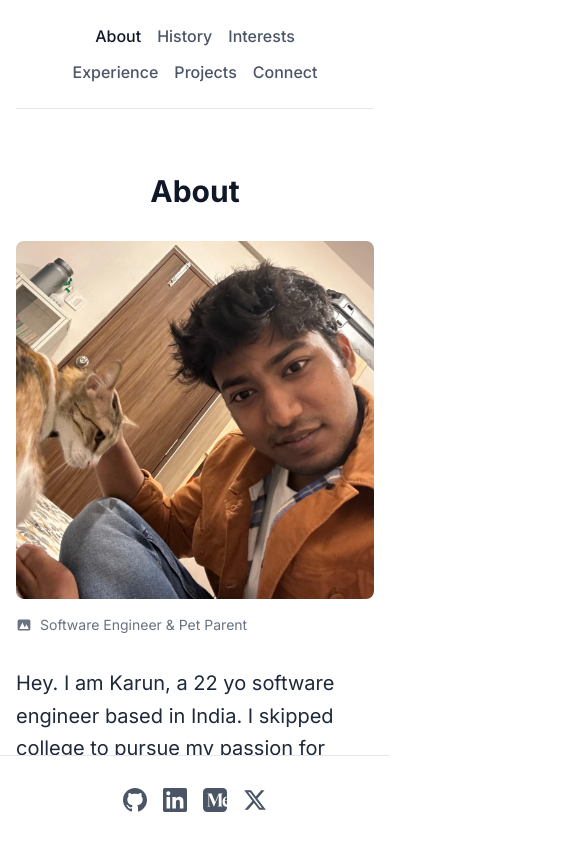
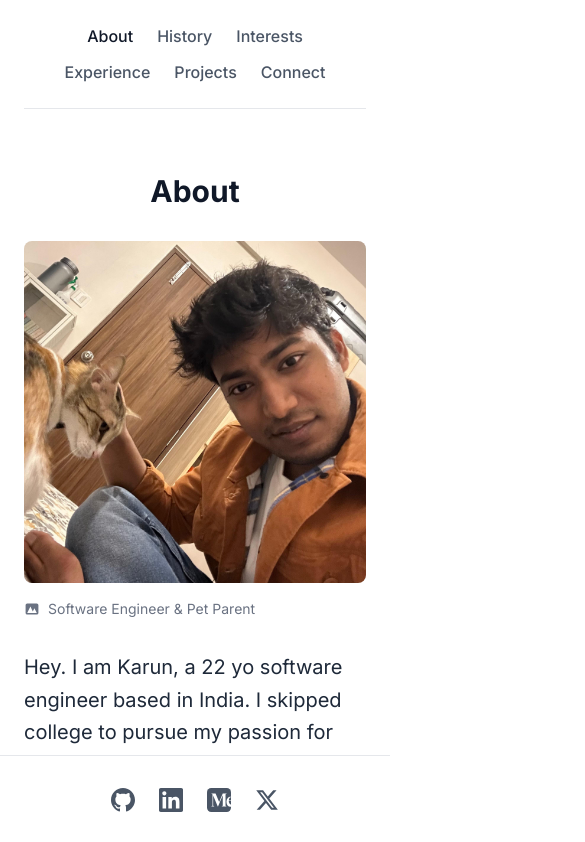
Before and after one commit to singhalkarun/singhalkarun.com, a Next.js app: page / in a window 390 px wide. Shown: the top 842 px of the page, 585 px wide, since content can reach past the window. Built offline with nearby package versions, Linux system fonts and the light colour scheme.

Commit message:
Revert "fix horizontal overflow issue in mobile"
This reverts commit 5bf3c5ed77ef8d48dba2de6001d72aee7811f1be.

```diff
--- a/app/components/Footer.tsx
+++ b/app/components/Footer.tsx
@@ -1,9 +1,9 @@
 export default function Footer() {
   return (
-    <footer className="fixed bottom-0 left-0 right-0 bg-white z-10 w-full overflow-x-hidden">
-      <div className="max-w-4xl mx-auto px-4 sm:px-6 py-8 border-t border-gray-200 w-full">
+    <footer className="fixed bottom-0 left-0 right-0 bg-white z-10">
+      <div className="max-w-4xl mx-auto px-6 py-8 border-t border-gray-200">
         <div className="flex justify-center">
-          <div className="flex items-center space-x-4 sm:space-x-6">
+          <div className="flex items-center space-x-6">
             <a
               href="https://github.com/singhalkarun"
               target="_blank"
--- a/app/components/Header.tsx
+++ b/app/components/Header.tsx
@@ -78,7 +78,7 @@ export default function Header() {
   }, [navItems]);
 
   return (
-    <header className="sticky top-0 z-50 bg-white border-b border-gray-200 pt-6 pb-6 mb-12 w-full overflow-x-hidden">
+    <header className="sticky top-0 z-50 bg-white border-b border-gray-200 pt-6 pb-6 mb-12">
       {/* Desktop Navigation */}
       <nav className="hidden md:flex justify-center space-x-8 lg:space-x-12">
         {navItems.map((item) => (
@@ -93,9 +93,9 @@ export default function Header() {
       </nav>
 
         {/* Mobile Navigation - 2 Lines */}
-        <nav className="md:hidden w-full">
+        <nav className="md:hidden">
           {/* First line: About, History, Interests */}
-          <div className="flex justify-center space-x-4 sm:space-x-6 mb-3 px-2">
+          <div className="flex justify-center space-x-6 mb-3">
             {navItems.slice(0, 3).map((item) => (
               <NavButton
                 key={item.id}
@@ -109,7 +109,7 @@ export default function Header() {
           </div>
 
           {/* Second line: Experience, Projects, Connect */}
-          <div className="flex justify-center space-x-4 sm:space-x-6 px-2">
+          <div className="flex justify-center space-x-6">
             {navItems.slice(3).map((item) => (
               <NavButton
                 key={item.id}
--- a/app/globals.css
+++ b/app/globals.css
@@ -1,20 +1,9 @@
 @import "tailwindcss";
-
-/* Prevent horizontal scrolling on mobile */
-html, body {
-  overflow-x: hidden;
-  max-width: 100%;
-}
 
 body {
   background: #ffffff;
   color: #171717;
   font-family: var(--font-inter), ui-sans-serif, system-ui, -apple-system, BlinkMacSystemFont, "Segoe UI", Roboto, "Helvetica Neue", Arial, "Noto Sans", sans-serif, "Apple Color Emoji", "Segoe UI Emoji", "Segoe UI Symbol", "Noto Color Emoji";
-}
-
-/* Ensure all elements respect container width */
-* {
-  box-sizing: border-box;
 }
 
 /* Smooth transitions for all elements */
@@ -33,18 +22,3 @@ a:focus, button:focus {
   background: #e5e5e5;
   color: #171717;
 }
-
-/* Mobile-specific fixes */
-@media (max-width: 768px) {
-  /* Ensure images don't overflow */
-  img {
-    max-width: 100%;
-    height: auto;
-  }
-
-  /* Prevent text from overflowing */
-  p, h1, h2, h3, h4, h5, h6 {
-    word-wrap: break-word;
-    overflow-wrap: break-word;
-  }
-}
--- a/app/layout.tsx
+++ b/app/layout.tsx
@@ -45,9 +45,6 @@ export default function RootLayout({
 }>) {
   return (
     <html lang="en">
-      <head>
-        <meta name="viewport" content="width=device-width, initial-scale=1.0, maximum-scale=1.0, user-scalable=no" />
-      </head>
       <body className={`${inter.variable} font-sans antialiased`}>
         {children}
       </body>
--- a/app/page.tsx
+++ b/app/page.tsx
@@ -152,9 +152,9 @@ export default function Home() {
   ];
 
   return (
-    <div className="min-h-screen bg-white flex flex-col overflow-x-hidden">
+    <div className="min-h-screen bg-white flex flex-col">
       <div className="flex-1">
-        <div className="max-w-4xl mx-auto px-4 sm:px-6 pb-12 pb-32 w-full">
+        <div className="max-w-4xl mx-auto px-6 pb-12 pb-32">
           <Header />
 
           {/* About Section */}
```
